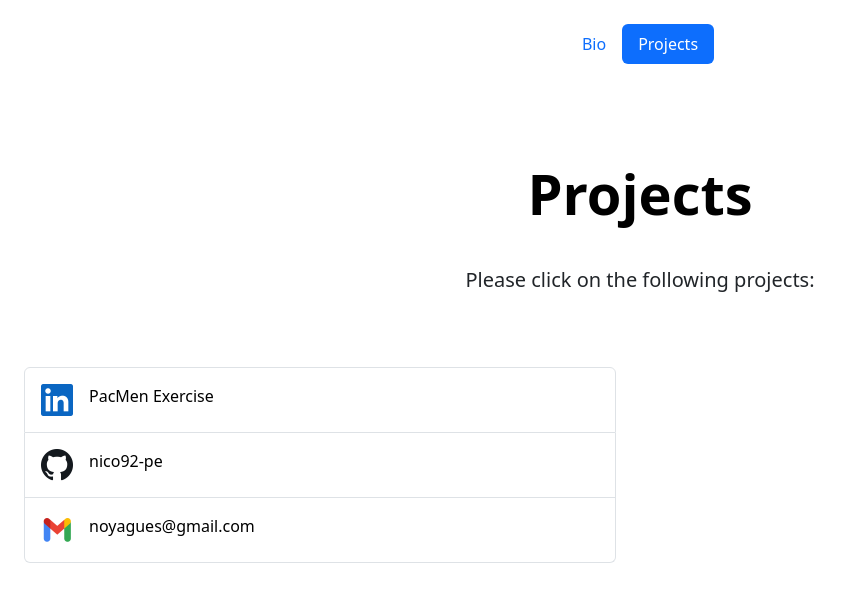
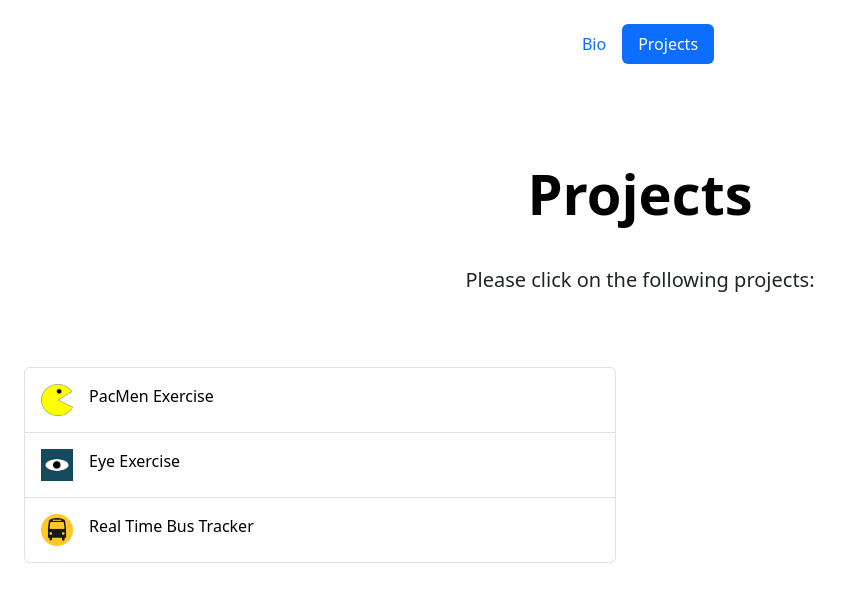
Before and after one commit to nico92-pe/nico92-pe.github.io, a plain HTML site: page projects.html in a window 1280 px wide. Shown: the top 602 px of the page, without its empty margins (0-853 px from the left). Drawn offline with nearby package versions, Linux system fonts and the light colour scheme.

Commit message:
final push

```diff
--- a/projects.html
+++ b/projects.html
@@ -31,21 +31,21 @@
       <div class="col-lg-6">
       <ul class="list-group">
         <li class="list-group-item list-group-item-action d-flex gap-3 py-3" href="https://github.com/">
-            <img src="./linkedin.png" alt="twbs" width="32" height="32" class="flex-shrink-0">
+            <img src="./pacman.png" alt="twbs" width="32" height="32" class="flex-shrink-0">
             <div class="d-flex gap-2 w-100 justify-content-between">
                 <a href="https://github.com/nico92-pe/PacMen-Exercise.git" id="my-link">PacMen Exercise</a>
             </div>
           </li>
         <li class="list-group-item list-group-item-action d-flex gap-3 py-3">
-            <img src="./github.png" alt="twbs" width="32" height="32" class="flex-shrink-0">
+            <img src="./eye.png" alt="twbs" width="32" height="32" class="flex-shrink-0">
             <div class="d-flex gap-2 w-100 justify-content-between">
-                <a href="https://github.com/nico92-pe/Eye-Exercise" id="my-link">nico92-pe</a>
+                <a href="https://github.com/nico92-pe/Eye-Exercise" id="my-link">Eye Exercise</a>
             </div>
         </li>
         <li class="list-group-item list-group-item-action d-flex gap-3 py-3">
-            <img src="./gmail.png" alt="twbs" width="32" height="32" class="flex-shrink-0">
+            <img src="./bus.png" alt="twbs" width="32" height="32" class="flex-shrink-0">
             <div class="d-flex gap-2 w-100 justify-content-between">
-                <a href="mailto:example@example.com" id="my-link">noyagues@gmail.com</a>
+                <a href="https://github.com/nico92-pe/Real-Time-Bus-Tracker" id="my-link">Real Time Bus Tracker</a>
             </div>
         </li>
         </ul>
```
Also changed, not shown: bus.png (added), eye.png (added), pacman.png (added).
